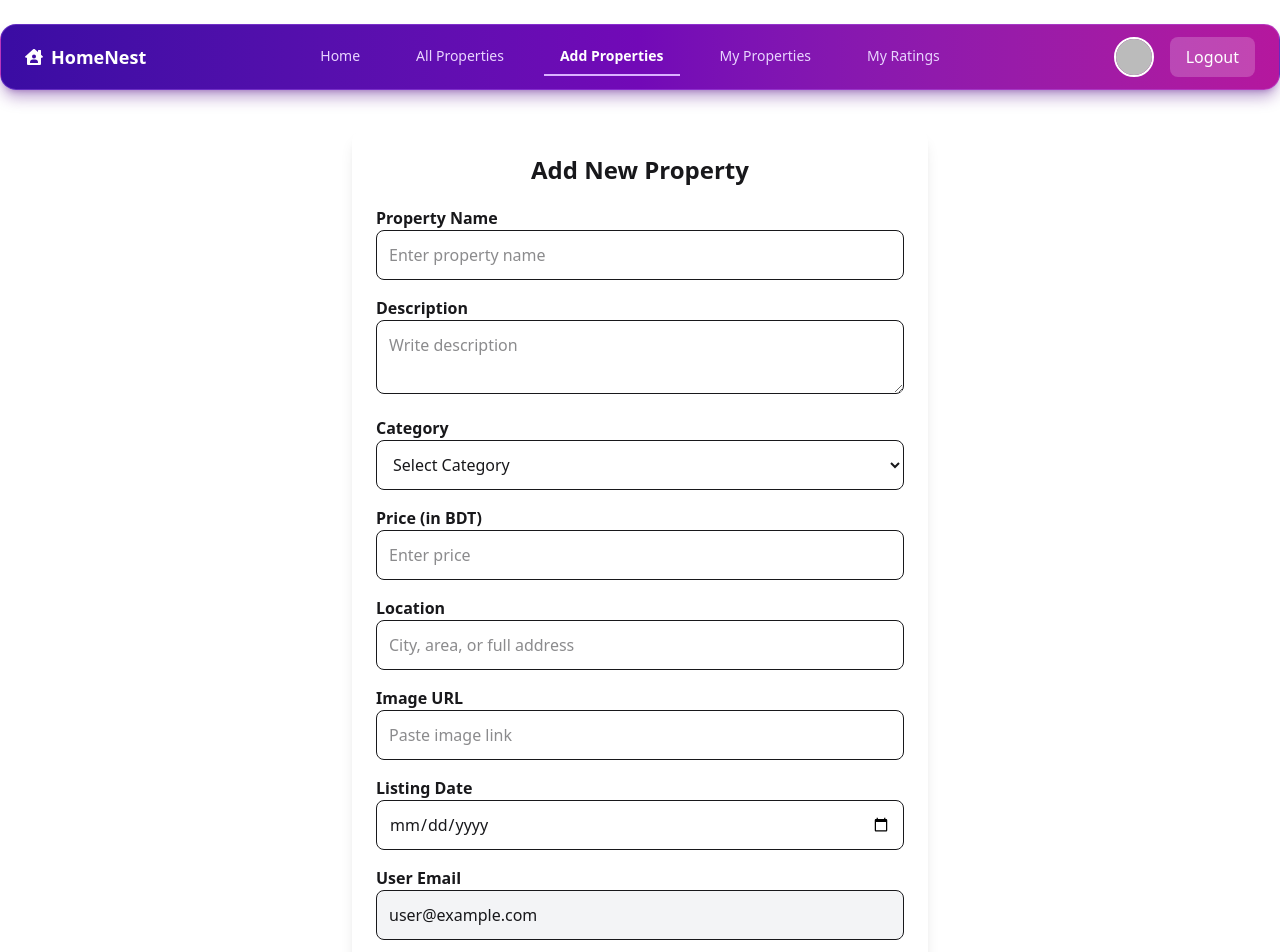
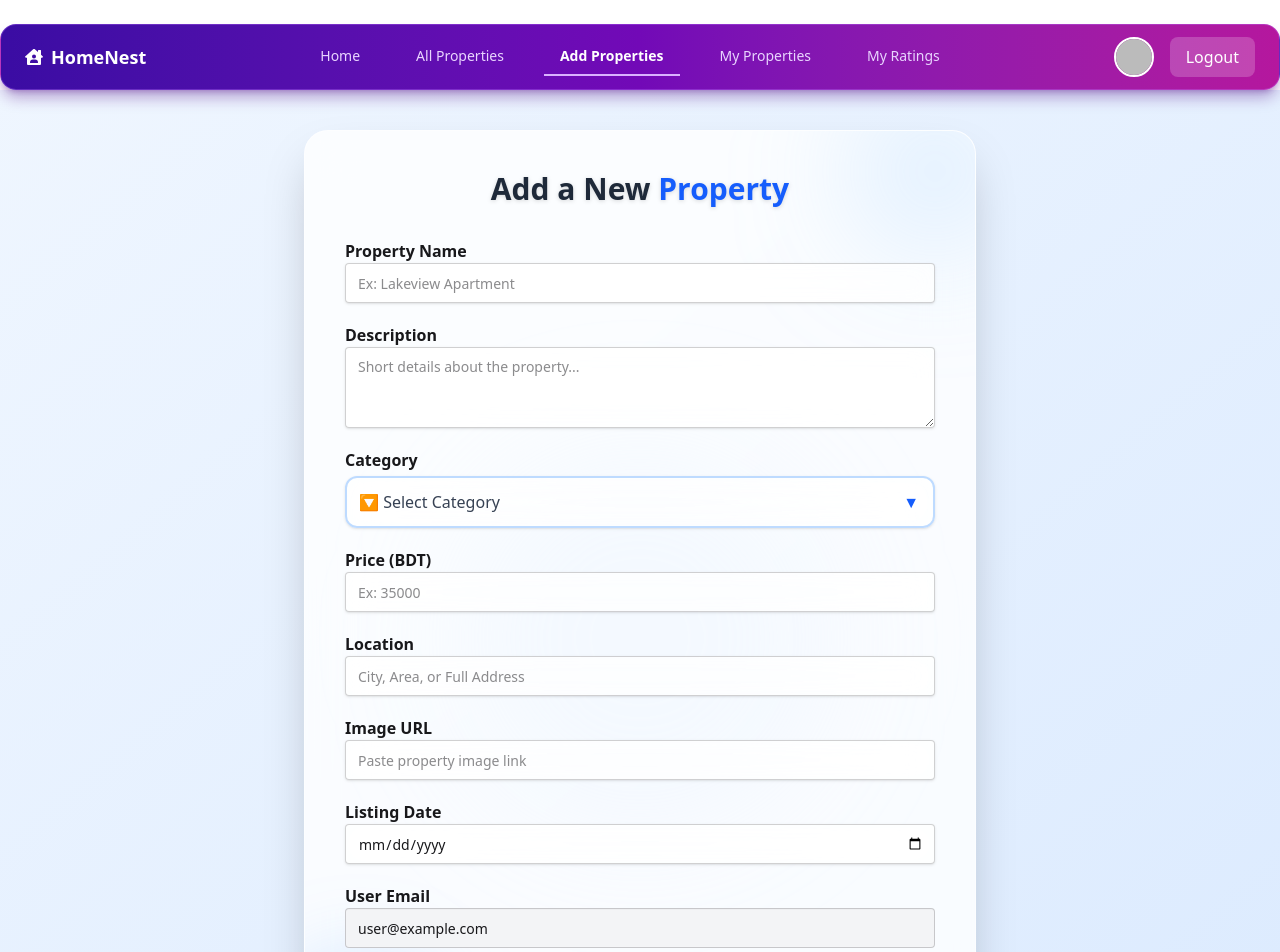
Before and after one commit to SabbirHsarkar/A10_C0013-Client_Side, a React (Vite) app: page /properties in a window 1280 px wide. Shown: the top 952 px of the page. Built offline with nearby package versions, Linux system fonts and the light colour scheme; no server answers; sample sign-in values are in the browser's storage.

Commit message:
Sort Added

```diff
--- a/src/Pages/AddProperties.jsx
+++ b/src/Pages/AddProperties.jsx
@@ -47,141 +47,169 @@ const AddProperties = () => {
     navigation('/all-properties')
 
   }
+
   return (
- <div className="max-w-xl mx-auto p-6 bg-white shadow-lg rounded-xl mt-10">
-      <h2 className="text-2xl font-bold text-center mb-5">
-        Add New Property
+    <div className="min-h-screen flex items-center justify-center bg-gradient-to-br from-blue-50 to-blue-100 px-4 py-10">
+
+      <div className="w-full max-w-2xl bg-white/80 backdrop-blur-xl shadow-2xl rounded-3xl p-10 border border-white/40 relative overflow-hidden">
+
+        {/* Decorative Background Shapes */}
+        <div className="absolute -top-10 -right-10 w-40 h-40 bg-blue-300/30 rounded-full blur-3xl"></div>
+        <div className="absolute bottom-0 -left-10 w-48 h-48 bg-blue-400/20 rounded-full blur-2xl"></div>
+        <div className="absolute top-1/2 left-1/2 w-96 h-96 bg-blue-100/20 rounded-full blur-3xl -translate-x-1/2 -translate-y-1/2"></div>
+
+        {/* Header */}
+        <h2 className="text-3xl font-bold text-center text-gray-800 mb-8 drop-shadow-sm">
+          Add a New <span className="text-blue-600">Property</span>
         </h2>
 
-      <form onSubmit={handleSubmit} className="space-y-4">
+        {/* Form */}
+        <form onSubmit={handleSubmit} className="space-y-5 relative z-10">
 
           {/* Property Name */}
           <div>
-          <label className="font-semibold">Property Name</label>
+            <label className="font-semibold block">Property Name</label>
             <input
               type="text"
               name="name"
-
-            placeholder="Enter property name"
-            className="w-full p-3 border rounded-lg"
+              placeholder="Ex: Lakeview Apartment"
+              className="input input-bordered w-full bg-white/70 backdrop-blur-md shadow focus:border-blue-500"
               required
             />
           </div>
 
           {/* Description */}
           <div>
-          <label className="font-semibold">Description</label>
+            <label className="font-semibold block">Description</label>
             <textarea
               name="description"
-
-            placeholder="Write description"
-            className="w-full p-3 border rounded-lg"
+              placeholder="Short details about the property..."
+              className="textarea textarea-bordered w-full bg-white/70 backdrop-blur-md shadow"
+              rows="3"
               required
             ></textarea>
           </div>
 
           {/* Category */}
-        <div>
-          <label className="font-semibold">Category</label>
+          <div className="relative">
+            <label className="font-semibold block mb-1">Category</label>
+
+            <div className="relative">
               <select
                 name="category"
-
-            className="w-full p-3 border rounded-lg"
+                className="
+                  w-full appearance-none
+                  bg-white/60 backdrop-blur-md
+                  border-2 border-blue-200
+                  focus:border-blue-500
+                  rounded-xl p-3
+                  text-gray-700 font-medium
+                  shadow-sm
+                  transition-all duration-300
+                  cursor-pointer
+                "
                 required
               >
-            <option value="">Select Category</option>
-            <option value="Rent">Rent</option>
-            <option value="Sale">Sale</option>
-            <option value="Commercial">Commercial</option>
-            <option value="Land">Land</option>
+                <option value="">🔽 Select Category</option>
+                <option value="Rent">🏘️ Rent</option>
+                <option value="Sale">💰 Sale</option>
+                <option value="Commercial">🏢 Commercial</option>
+                <option value="Land">🌱 Land</option>
               </select>
+
+              {/* Arrow Icon */}
+              <span className="pointer-events-none absolute right-4 top-1/2 -translate-y-1/2 text-blue-600">
+                ▼
+              </span>
+            </div>
           </div>
 
           {/* Price */}
           <div>
-          <label className="font-semibold">Price (in BDT)</label>
+            <label className="font-semibold block">Price (BDT)</label>
             <input
               type="number"
               name="price"
-
-            placeholder="Enter price"
-            className="w-full p-3 border rounded-lg"
+              placeholder="Ex: 35000"
+              className="input input-bordered w-full bg-white/70 backdrop-blur-md shadow"
               required
             />
           </div>
 
           {/* Location */}
           <div>
-          <label className="font-semibold">Location</label>
+            <label className="font-semibold block">Location</label>
             <input
               type="text"
               name="location"
-
-            placeholder="City, area, or full address"
-            className="w-full p-3 border rounded-lg"
+              placeholder="City, Area, or Full Address"
+              className="input input-bordered w-full bg-white/70 backdrop-blur-md shadow"
               required
             />
           </div>
 
-        {/*Img*/}
+          {/* Image URL */}
           <div>
-          <label className="font-semibold">Image URL</label>
+            <label className="font-semibold block">Image URL</label>
             <input
               type="text"
               name="image"
-
-            placeholder="Paste image link"
-            className="w-full p-3 border rounded-lg"
+              placeholder="Paste property image link"
+              className="input input-bordered w-full bg-white/70 backdrop-blur-md shadow"
               required
             />
           </div>
 
-
           {/* Date */}
           <div>
-          <label className="font-semibold">Listing Date</label>
+            <label className="font-semibold block">Listing Date</label>
             <input
               type="date"
               name="date"
-
-            className="w-full p-3 border rounded-lg"
+              className="input input-bordered w-full bg-white/70 backdrop-blur-md shadow"
               required
             />
           </div>
 
-        {/* User Email*/}
+          {/* Email (Read Only) */}
           <div>
-          <label className="font-semibold">User Email</label>
+            <label className="font-semibold block">User Email</label>
             <input
               type="email"
               name="email"
               value={user?.email}
+              className="input w-full bg-gray-100 cursor-not-allowed"
               readOnly
-            className="w-full p-3 border bg-gray-100 rounded-lg cursor-not-allowed"
             />
           </div>
 
-        {/* User Name (Read Only) */}
+          {/* Username (Read Only) */}
           <div>
-          <label className="font-semibold">User Name</label>
+            <label className="font-semibold block">User Name</label>
             <input
               type="text"
               name="username"
               value={user?.displayName}
+              className="input w-full bg-gray-100 cursor-not-allowed"
               readOnly
-            className="w-full p-3 border bg-gray-100 rounded-lg cursor-not-allowed"
             />
           </div>
 
           {/* Submit Button */}
           <button
             type="submit"
-          className="w-full bg-blue-500 hover:bg-blue-600 text-white p-3 rounded-lg font-semibold"
+            className="
+              w-full bg-blue-600 hover:bg-blue-700
+              text-white font-semibold text-lg p-3
+              rounded-xl shadow-lg
+              transition-all duration-300
+              hover:scale-[1.03]
+            "
           >
             Add Property
           </button>
-
         </form>
+      </div>
     </div>
   );
 };
--- a/src/Pages/AllProperties.jsx
+++ b/src/Pages/AllProperties.jsx
@@ -5,19 +5,38 @@ import { FaCalendar } from "react-icons/fa";
 
 const AllProperties = () => {
   const [properties, setProperties] = useState([]);
+  const [category,setCategory]=useState('');
 
   useEffect(() => {
-    fetch(`http://localhost:3000/properties`)
+    fetch(`http://localhost:3000/properties?category=${category}`)
       .then((res) => res.json())
       .then((data) => setProperties(data))
       .catch((err) => console.log(err));
-  }, []);
+      console.log("Sabbir");
+
+  }, [category]);
+
+  console.log(category);
+
 
   return (
     <div className="py-16 lg:px-[145px]">
+
+
+
       <h2 className="text-4xl font-bold text-center text-blue-900 mb-10">
         All Properties
       </h2>
+
+
+       <select onChange={(e)=>setCategory(e.target.value)}
+       defaultValue="Pick a Category" className="select select-primary mb-5">
+  <option disabled={true}>Pick a Category</option>
+   <option value="Rent">Rent</option>
+          <option value="Sale">Sale</option>
+         <option value="Commercial">Commercial</option>
+        <option value="Land">Land</option>
+</select>
 
       <motion.div
         className="grid grid-cols-1 sm:grid-cols-2 lg:grid-cols-3 gap-10"
--- a/src/Pages/MyProperties.jsx
+++ b/src/Pages/MyProperties.jsx
@@ -26,6 +26,7 @@ const MyProperties = () => {
       const filterData= myProperties.filter(property=>property._id!=id)
       console.log(filterData);
       setMyProperties(filterData)
+
        toast.success("Deleted successfully!");
 
     })
```
Lines whose indentation alone changed are shown as unchanged.
